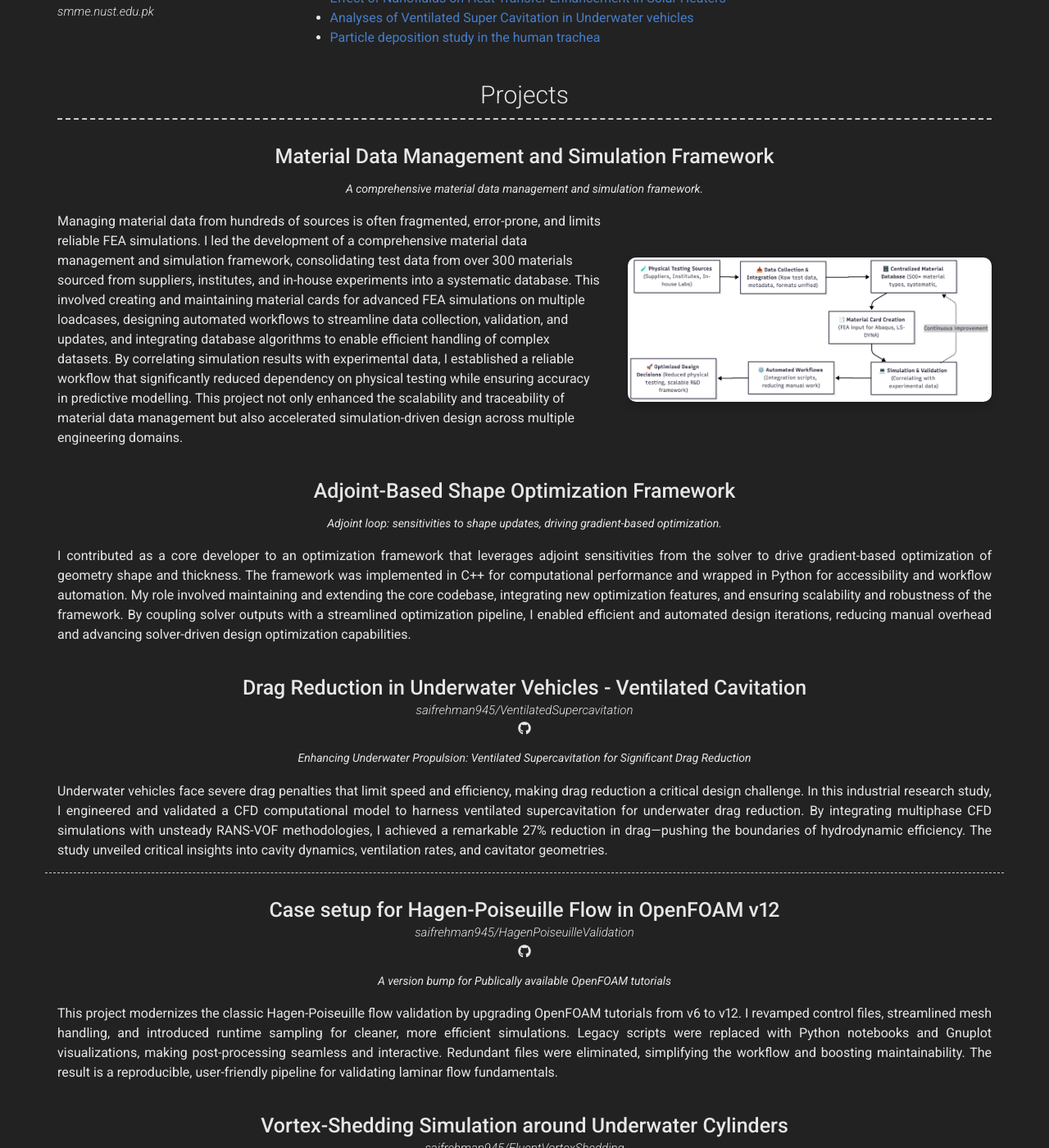
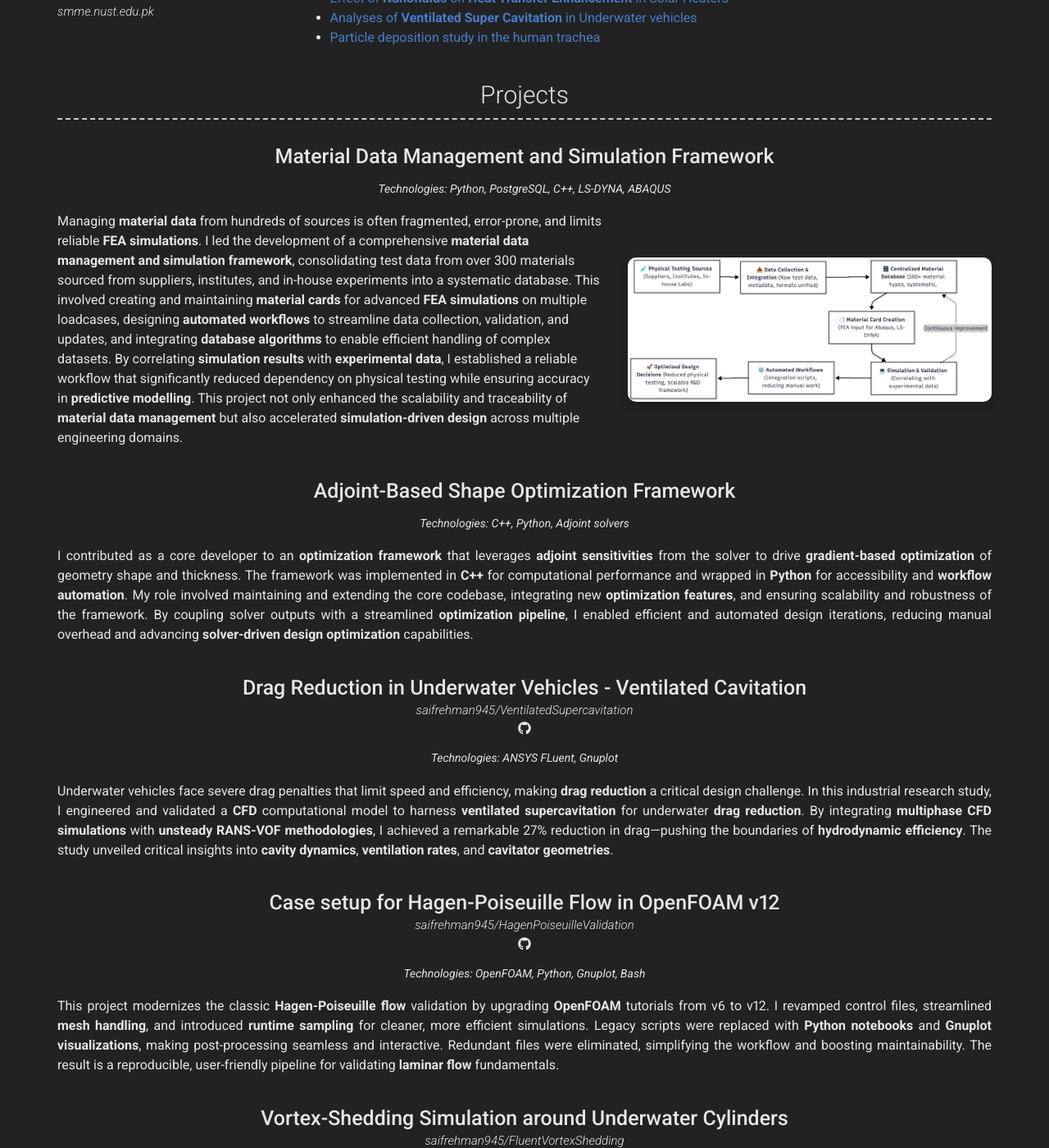
Before and after one commit to saifrehman945/saifrehman945.github.io, a Jekyll site: the page built from index.md, in a window 1280 px wide and 1400 px high, scrolled down 1027 px. Shown: the whole window at 82% size. Built offline with Jekyll 4.4.1, drawn with Linux system fonts in a browser that asks for light colours; nearby versions of some CDN libraries; some of the changed text lies outside the part shown.

Commit message:
Enhance profile description, and improve content formatting

```diff
--- a/_config.yml
+++ b/_config.yml
@@ -1,6 +1,6 @@
 # Site
-repository: Git repository where your resume will be hosted, only required if you are hosting on GitHub (eg. sproogen/modern-resume-theme)
-favicon: images/favicon.ico
+repository: saifrehman945/saifrehman945.github.io
+# favicon: images/favicon.ico
 
 seo:
   name: "Saif ur Rehman"
@@ -56,8 +56,13 @@
 # about_title: About Me (Use this to override about section title)
 about_profile_image: images/profile_pic.jpg
 about_content: | # this will include new lines to allow paragraphs
-  CAE Engineer and Researcher with 3+ years of professional experience, specializing in CFD modeling and optimizationwith applications in energy, automotive, and naval hydrodynamics. My work advances solver-driven optimization frameworks through adjoint methods, parameterization, and uncertainty quantification, while leveraging high-performance computing for scalable and reproducible workflows. I have developed automated CAE pipelines in Python/C++ and contributed to material modeling, experimental validation, and integration of optimization algorithms to enhance structural and fluid-dynamic performance. I am particularly motivated by the intersection of computational mechanics, data-driven methods, and HPC, bridging academic research with industrial applications.
+  I am a CAE Engineer and Researcher with **3+ years** of professional experience, specializing in CFD modeling and optimization
+  with applications in energy, automotive, and naval hydrodynamics.
+  I have developed automated CAE pipelines in Python/C++ and contributed to material modeling, experimental validation, and integration of
+  optimization algorithms to enhance structural and fluid-dynamic performance. I am particularly motivated by the intersection of
+  computational mechanics, data-driven methods, and HPC, bridging academic research with industrial applications.
 
+  **Expertise & Technologies**: CFD, FEA, HPC, Python, C++, Optimization, Adjoint Methods, Material Modeling, Automation
 content:
   - title: Work Experience
     layout: list
@@ -70,14 +75,15 @@
         # quote: >
         #   A leader in CAE Methods (CFD, crash, NVH, and structure)
         description: |
-          At SOCO Engineers I work on automating CAE workflows and integrating simulation tools into engineering processes. I develop and maintain C++ and Python components for adjoint-based optimization, material modelling, and preprocessing/meshing pipelines to improve repeatability and scalability. I support result validation, postprocessing workflows, and collaborate with engineers to deploy tools on HPC systems.
+
+          At SOCO Engineers I work on automating **CAE workflows** and integrating **simulation tools** into **engineering processes**. I develop and maintain **C++** and **Python** components for **adjoint-based optimization**, **material modelling**, and **preprocessing/meshing pipelines** to improve repeatability and scalability. I support result validation, **postprocessing workflows**, and collaborate with engineers to deploy tools on **HPC systems**.
 
           **Key contributions:**
-          - Automated preprocessing and meshing pipelines (Python) to improve setup consistency.
-          - Core development of an adjoint optimization framework (C++ core, Python wrappers).
-          - Built postprocessing and analysis workflows for rapid verification and reporting.
-          - Integrated material data management and validation into FEA workflows.
-          - Collaborated with engineering and HPC teams to deploy tools and provide user support/mentoring.
+          - Automated **preprocessing and meshing pipelines** (**Python**) to improve setup consistency.
+          - Core development of an **adjoint optimization framework** (**C++ core, Python wrappers**).
+          - Built **postprocessing and analysis workflows** for rapid verification and reporting.
+          - Integrated **material data management** and validation into **FEA workflows**.
+          - Collaborated with engineering and **HPC teams** to deploy tools and provide user support/mentoring.
 
 
       - layout: left
@@ -88,14 +94,14 @@
         # quote: >
         #   A leader in CAE Methods (CFD, crash, NVH, and structure)
         description: | # this will include new lines to allow paragraphs
-          As a Research Assistant at SMME NUST, I contributed to various projects focused on Heat Transfer and Multiphase Problems,
-          providing solutions primarily through Computational Fluid Dynamics (CFD) tools. I was a part of a 10-member research team,
+          As a Research Assistant at SMME NUST, I contributed to various projects focused on **Heat Transfer** and **Multiphase Problems**,
+          providing solutions primarily through **Computational Fluid Dynamics (CFD)** tools. I was a part of a 10-member research team,
           collaborating on innovative approaches to complex engineering challenges.
 
           **Key contributions:**
 
-          - [Effect of Nanofluids on Heat Transfer Enhancement in Solar Heaters](https://doi.org/10.1007/s10973-025-14571-4)
-          - [Analyses of Ventilated Super Cavitation in Underwater vehicles](https://github.com/saifrehman945/VentilatedSupercavitation)
+          - [Effect of **Nanofluids** on **Heat Transfer Enhancement** in Solar Heaters](https://doi.org/10.1007/s10973-025-14571-4)
+          - [Analyses of **Ventilated Super Cavitation** in Underwater vehicles](https://github.com/saifrehman945/VentilatedSupercavitation)
           - [Particle deposition study in the human trachea](https://pubs.aip.org/aip/pof/article/36/4/043338/3284891)
 
   - title: Projects # Title for the section
@@ -113,7 +119,7 @@
         #     icon: fab fa-github
         #     url: https://github.com/saifrehman945/FluentVortexShedding
         quote: >
-          A comprehensive material data management and simulation framework.
+          Technologies: Python, PostgreSQL, C++, LS-DYNA, ABAQUS
         description: | # this will include new lines to allow paragraphs
            <style>
               /* Popup background */
@@ -140,15 +146,15 @@
             <div style="display:flex; align-items:center; gap:30px;">
               <!-- Left side: text -->
               <div style="flex:3; font-size:16px; line-height:1.5;">
-                Managing material data from hundreds of sources is often fragmented, error-prone, and limits reliable FEA simulations.
-                I led the development of a comprehensive material data management and simulation framework,
+                Managing <b>material data</b> from hundreds of sources is often fragmented, error-prone, and limits reliable <b>FEA simulations</b>.
+                I led the development of a comprehensive <b>material data management and simulation framework</b>,
                 consolidating test data from over 300 materials sourced from suppliers, institutes, and in-house
-                experiments into a systematic database. This involved creating and maintaining material cards for
-                advanced FEA simulations on multiple loadcases, designing automated workflows to streamline data collection,
-                validation, and updates, and integrating database algorithms to enable efficient handling of complex datasets.
-                By correlating simulation results with experimental data, I established a reliable workflow that significantly
-                reduced dependency on physical testing while ensuring accuracy in predictive modelling. This project not only enhanced
-                the scalability and traceability of material data management but also accelerated simulation-driven design across multiple engineering domains.
+                experiments into a systematic database. This involved creating and maintaining <b>material cards</b> for
+                advanced <b>FEA simulations</b> on multiple loadcases, designing <b>automated workflows</b> to streamline data collection,
+                validation, and updates, and integrating <b>database algorithms</b> to enable efficient handling of complex datasets.
+                By correlating <b>simulation results</b> with <b>experimental data</b>, I established a reliable workflow that significantly
+                reduced dependency on physical testing while ensuring accuracy in <b>predictive modelling</b>. This project not only enhanced
+                the scalability and traceability of <b>material data management</b> but also accelerated <b>simulation-driven design</b> across multiple engineering domains.
               </div>
 
               <!-- Right side: image -->
@@ -180,41 +186,38 @@
           #   icon: fab fa-github
           #   url: https://github.com/saifrehman945/VentilatedSupercavitation
         quote: >
-          Adjoint loop: sensitivities to shape updates, driving gradient-based optimization.
+          Technologies: C++, Python, Adjoint solvers
         description: | # this will include new lines to allow paragraphs
 
-          I contributed as a core developer to an optimization framework that leverages
-          adjoint sensitivities from the solver to drive gradient-based optimization of
-          geometry shape and thickness. The framework was implemented in C++ for computational
-          performance and wrapped in Python for accessibility and workflow automation.
+          I contributed as a core developer to an **optimization framework** that leverages
+          **adjoint sensitivities** from the solver to drive **gradient-based optimization** of
+          geometry shape and thickness. The framework was implemented in **C++** for computational
+          performance and wrapped in **Python** for accessibility and **workflow automation**.
           My role involved maintaining and extending the core codebase, integrating new
-          optimization features, and ensuring scalability and robustness of the framework.
-          By coupling solver outputs with a streamlined optimization pipeline, I enabled
+          **optimization features**, and ensuring scalability and robustness of the framework.
+          By coupling solver outputs with a streamlined **optimization pipeline**, I enabled
           efficient and automated design iterations, reducing manual overhead and advancing
-          solver-driven design optimization capabilities.
+          **solver-driven design optimization** capabilities.
 
       - layout: top-middle
-        border: weak  # Value of `weak` will display a weak border below this item. # Any
-                      # other value (or no value) means no border will be displayed
+        # border: weak  # Value of `weak` will display a weak border below this item. # Any
+        #               # other value (or no value) means no border will be displayed
         title: Drag Reduction in Underwater Vehicles - Ventilated Cavitation
         link: https://github.com/saifrehman945/VentilatedSupercavitation
         link_text: saifrehman945/VentilatedSupercavitation
         additional_links:
-          # - title: Springer
-          #   icon: fas fa-external-link-alt
-          #   url: https://doi.org/10.1007/s10973-025-14571-4
           - title:  Github
             icon: fab fa-github
             url: https://github.com/saifrehman945/VentilatedSupercavitation
         quote: >
-          Enhancing Underwater Propulsion: Ventilated Supercavitation for Significant Drag Reduction
+          Technologies: ANSYS FLuent, Gnuplot
         description: | # this will include new lines to allow paragraphs
-          Underwater vehicles face severe drag penalties that limit speed and efficiency, making drag reduction a critical design challenge.
-          In this industrial research study, I engineered and validated a CFD
-          computational model to harness ventilated supercavitation for underwater drag reduction.
-          By integrating multiphase CFD simulations with unsteady RANS-VOF methodologies,
-          I achieved a remarkable 27% reduction in drag—pushing the boundaries of hydrodynamic efficiency.
-          The study unveiled critical insights into cavity dynamics, ventilation rates, and cavitator geometries.
+          Underwater vehicles face severe drag penalties that limit speed and efficiency, making **drag reduction** a critical design challenge.
+          In this industrial research study, I engineered and validated a **CFD**
+          computational model to harness **ventilated supercavitation** for underwater **drag reduction**.
+          By integrating **multiphase CFD simulations** with **unsteady RANS-VOF methodologies**,
+          I achieved a remarkable 27% reduction in drag—pushing the boundaries of **hydrodynamic efficiency**.
+          The study unveiled critical insights into **cavity dynamics**, **ventilation rates**, and **cavitator geometries**.
       - layout: top-middle
         # border: weak  # Value of `weak` will display a weak border below this item. # Any
         #               # other value (or no value) means no border will be displayed
@@ -226,13 +229,13 @@
             icon: fab fa-github
             url: https://github.com/saifrehman945/HagenPoiseuilleValidation
         quote: >
-          A version bump for Publically available OpenFOAM tutorials
+          Technologies: OpenFOAM, Python, Gnuplot, Bash
         description: | # this will include new lines to allow paragraphs
-          This project modernizes the classic Hagen-Poiseuille flow validation by upgrading OpenFOAM tutorials
-          from v6 to v12. I revamped control files, streamlined mesh handling, and introduced runtime sampling for
-          cleaner, more efficient simulations. Legacy scripts were replaced with Python notebooks and Gnuplot visualizations,
+          This project modernizes the classic **Hagen-Poiseuille flow** validation by upgrading **OpenFOAM** tutorials
+          from v6 to v12. I revamped control files, streamlined **mesh handling**, and introduced **runtime sampling** for
+          cleaner, more efficient simulations. Legacy scripts were replaced with **Python notebooks** and **Gnuplot visualizations**,
           making post-processing seamless and interactive. Redundant files were eliminated, simplifying the workflow and boosting
-          maintainability. The result is a reproducible, user-friendly pipeline for validating laminar flow fundamentals.
+          maintainability. The result is a reproducible, user-friendly pipeline for validating **laminar flow** fundamentals.
 
       - layout: top-middle
         border: weak  # Value of `weak` will display a weak border below this item. # Any
@@ -245,20 +248,20 @@
             icon: fab fa-github
             url: https://github.com/saifrehman945/FluentVortexShedding
         quote: >
-          Visualizing vortex-induced vibrations with RANS-SST modeling and real-world validation.
+          Technologies: ANSYS Fluent, Python
         description: | # this will include new lines to allow paragraphs
-          Vortex-induced vibrations around underwater cylinders pose major risks to marine structures, affecting stability, fatigue life, and overall performance.
-          The project simulates vortex shedding around underwater cylinders at Re = 10,000 using the RANS-SST turbulence model.
-          It captures unsteady flow patterns, pressure fluctuations, and vortex-induced vibrations critical to marine engineering.
-          Created animations and plots to visualize vortex formation and shedding frequencies. Results were benchmarked against
-          experimental data to validate accuracy. The project provides a benchmark for modelling VIV phenomena.
+          **Vortex-induced vibrations (VIV)** around underwater cylinders pose major risks to marine structures, affecting stability, fatigue life, and overall performance.
+          The project simulates **vortex shedding** around underwater cylinders at Re = 10,000 using the **RANS-SST turbulence model**.
+          It captures **unsteady flow patterns**, **pressure fluctuations**, and **vortex-induced vibrations** critical to **marine engineering**.
+          Created animations and plots to visualize **vortex formation** and **shedding frequencies**. Results were benchmarked against
+          **experimental data** to validate accuracy. The project provides a benchmark for modelling **VIV phenomena**.
 
   - title: Publications # Title for the section
     layout: list # Type of content section (list/text)
     content:
       - layout: top-middle
-        # border: weak  # Value of `weak` will display a weak border below this item. # Any
-        #               # other value (or no value) means no border will be displayed
+        border: weak  # Value of `weak` will display a weak border below this item. # Any
+                      # other value (or no value) means no border will be displayed
         title: Synergistic effects of Al2O3-ethylene glycol/water nanofluids and artificial roughness on solar heater thermal performance
         # link: https://doi.org/10.1007/s10973-025-14571-4
         # link_text: Research Article Published in Journal of Thermal Analysis and Calorimetry
@@ -272,12 +275,7 @@
         quote: >
           Research Article Published in Journal of Thermal Analysis and Calorimetry
         description: | # this will include new lines to allow paragraphs
-          This CFD study engineered a high-performance solar heater by synergizing Al₂O₃
-          nanofluids with artificial ribs. The optimal design—inverted triangular ribs and
-          a 40% EG/60% Water nanofluid—achieved a 71.6% boost in heat transfer. Analysis of
-          turbulent kinetic energy revealed intense micro-vortices enhancing thermal exchange.
-          The configuration yielded a superior Performance Evaluation Criterion (PEC = 1.5),
-          proving its efficiency outweighs pumping costs.
+          This **CFD** study engineered a high-performance solar heater by synergizing **Al₂O₃ nanofluids** with **artificial ribs**. The optimal design—inverted triangular ribs and a 40% EG/60% Water nanofluid—achieved a 71.6% boost in **heat transfer**. Analysis of **turbulent kinetic energy** revealed intense **micro-vortices** enhancing thermal exchange. The configuration yielded a superior **Performance Evaluation Criterion (PEC = 1.5)**, proving its efficiency outweighs pumping costs.
 
   - title: Education
     layout: list
@@ -315,16 +313,16 @@
   - title: Languages
     layout: text
     content: |
-      **English:** Certified Language expert ([IELTS](https://drive.google.com/file/d/11sNK-16Jhjl5W4Z_t_tQvkXyQ7JMAv7B/view?usp=drive_link))
+      **English:** Certified Language expert ([**IELTS**](https://drive.google.com/file/d/11sNK-16Jhjl5W4Z_t_tQvkXyQ7JMAv7B/view?usp=drive_link))
 
       **Urdu:** Native
   - title: A Little More About Me
     layout: text
     content: | # this will include new lines to allow paragraphs
-      When I'm not working, you'll probably find me on a badminton court or getting lost in a good history book. I love staying active and learning about the past just for fun.
+      When I'm not working, you'll probably find me on a **badminton** court or getting lost in a good **history** book. I love staying active and learning about the past just for fun.
 
 # Footer
-footer_show_references: true
+footer_show_references: false
 # references_title: References on request (Override references text)
 
 # Build settings
```
